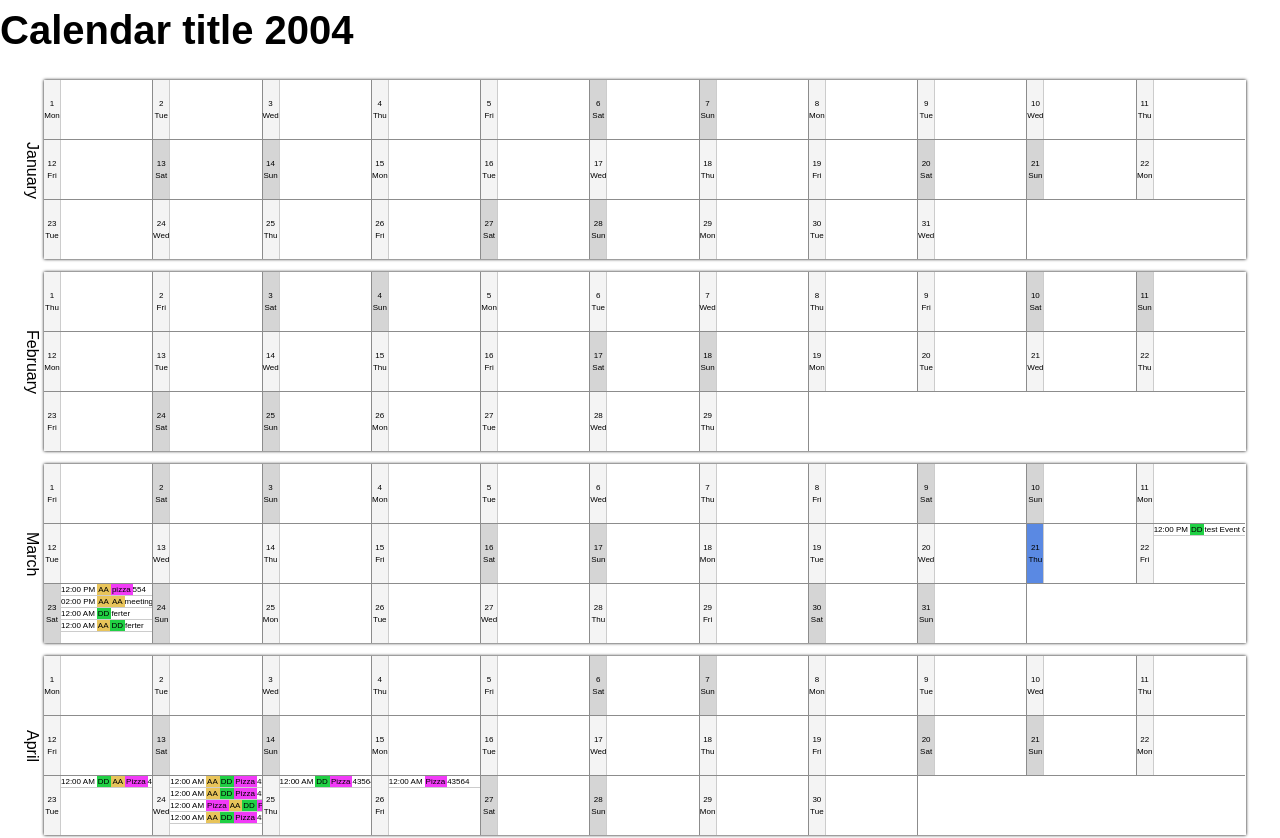
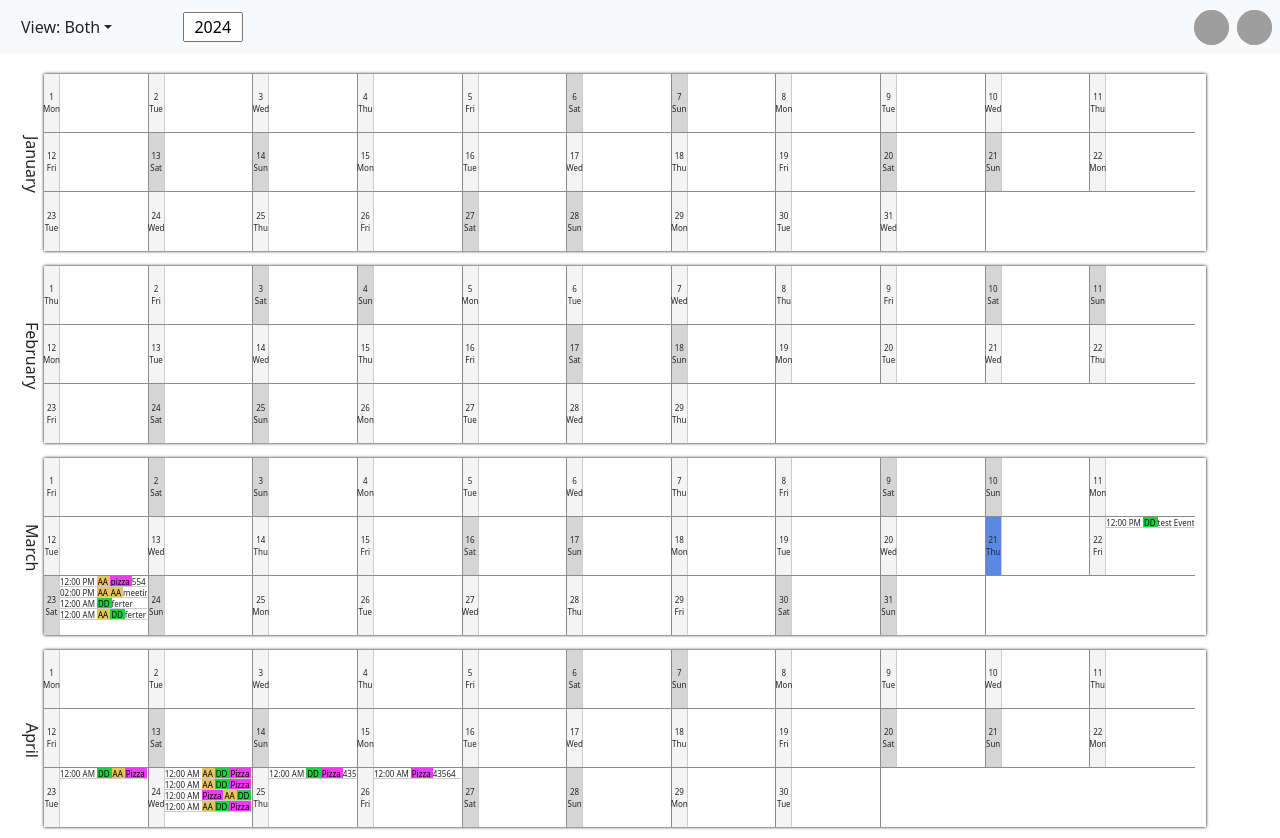
Before and after one commit to dreamTent/YearlyCalendarApp, a React (Vite) app in the folder src/renderer/: page / in a window 1280 px wide. Shown: the top 838 px of the page. Built offline with nearby package versions, Linux system fonts and the light colour scheme; grey boxes are pictures that could not be loaded.

Commit message:
Added dummy navbar

```diff
--- a/package.json
+++ b/package.json
@@ -23,7 +23,11 @@
   "dependencies": {
     "@electron-toolkit/preload": "^3.0.0",
     "@electron-toolkit/utils": "^3.0.0",
-    "ffi-napi": "^4.0.3"
+    "bootstrap": "^5.3.3",
+    "bootstrap-icons": "^1.11.3",
+    "ffi-napi": "^4.0.3",
+    "react-bootstrap": "^2.10.2",
+    "react-datepicker": "^6.5.0"
   },
   "devDependencies": {
     "@electron-toolkit/eslint-config-prettier": "^2.0.0",
--- a/src/renderer/src/App.tsx
+++ b/src/renderer/src/App.tsx
@@ -6,6 +6,7 @@ import './Calendar.css'
 
 import CalenderGroupedByMonth from './components/calendar/calendar_days_grouped_by_month/Calendar'
 import CalenderHorizontal from './components/calendar/calendar_horizontal_month_list/Calendar'
+import Navbar from './components/navigation/navbar'
 
 
 
@@ -15,8 +16,7 @@ import CalenderHorizontal from './components/calendar/calendar_horizontal_month_
 function App() {
   return (
     <>
-      <h1 style={{ margin: '0' }}>Calendar title 2004</h1>
-
+      <Navbar />
       <div style={{}}>{CalenderGroupedByMonth(2024, 11, 5)}</div>
       <div style={{ width: '100%', height: '400px' }}></div>
       <div style={{ float: 'left' }}>{CalenderHorizontal(2024, 1, 3)}</div>
--- a/src/renderer/src/Calendar.css
+++ b/src/renderer/src/Calendar.css
@@ -74,3 +74,20 @@
 .multiDayEventLine {
     position: relative;
 }
+
+
+
+.react-datepicker-wrapper {
+    width: 100%;
+}
+
+
+.react-datepicker__input-container {
+    width: inherit;
+}
+
+
+.react-datepicker__input-container input {
+    width: inherit;
+    text-align: center;
+}
--- /dev/null
+++ b/src/renderer/src/components/navigation/navbar.tsx
@@ -0,0 +1,56 @@
+import 'bootstrap/dist/css/bootstrap.min.css';
+
+import { Nav, Navbar, Container, NavDropdown, Dropdown, Form } from 'react-bootstrap';
+import Image from 'react-bootstrap/Image'
+import "react-datepicker/dist/react-datepicker.css";
+import DatePicker from "react-datepicker";
+import React, { useState } from "react";
+import "bootstrap-icons/font/bootstrap-icons.css";
+
+
+function MyNavbar() {
+
+    const [selectedDate, setSelectedDate] = useState(null);
+
+    return (
+        <Navbar className="navbar nabvar-light bg-light justify-content-between " >
+
+            <div className="navbar-collapse collapse w-100 order-1 order-md-0 dual-collapse2">
+
+                <Dropdown style={{ marginLeft: '8px' }}>
+                    <Dropdown.Toggle variant=" primary" id="dropdown-basic">
+                        View: Both
+                    </Dropdown.Toggle>
+
+                    <Dropdown.Menu>
+                        <Dropdown.Item href="#/action-1">Both</Dropdown.Item>
+                        <Dropdown.Item href="#/action-2">Grouped</Dropdown.Item>
+                        <Dropdown.Item href="#/action-3">Horizontal</Dropdown.Item>
+                    </Dropdown.Menu>
+                </Dropdown>
+
+                <i className="bi bi-arrow-left" style={{ fontSize: '25px', marginRight: '8px', marginLeft: '30px' }}></i>
+
+                <div style={{ width: '60px', textAlign: 'center' }}>
+                    <DatePicker wrapperClassName="datepicker"
+                        selected={new Date()}
+                        onChange={(date) => setSelectedDate(date)}
+                        dateFormat="yyyy"
+                        showYearPicker
+                        style={{ width: '10px' }}
+
+                    />
+                </div>
+                <div className="bi bi-arrow-right" style={{ fontSize: '25px', marginLeft: '8px' }}></div>
+            </div>
+
+
+
+
+            <Image src="..." roundedCircle={true} style={{ height: '35px', width: '35px', backgroundColor: '#bbb', marginRight: '8px' }} />
+            <Image src="..." roundedCircle={true} style={{ height: '35px', width: '35px', backgroundColor: '#bbb', marginRight: '8px' }} />
+        </Navbar>
+    );
+}
+
+export default MyNavbar;
```
Also changed, not shown: TODOs.txt, 2 other files (tests, documents, lock files or other folders).
